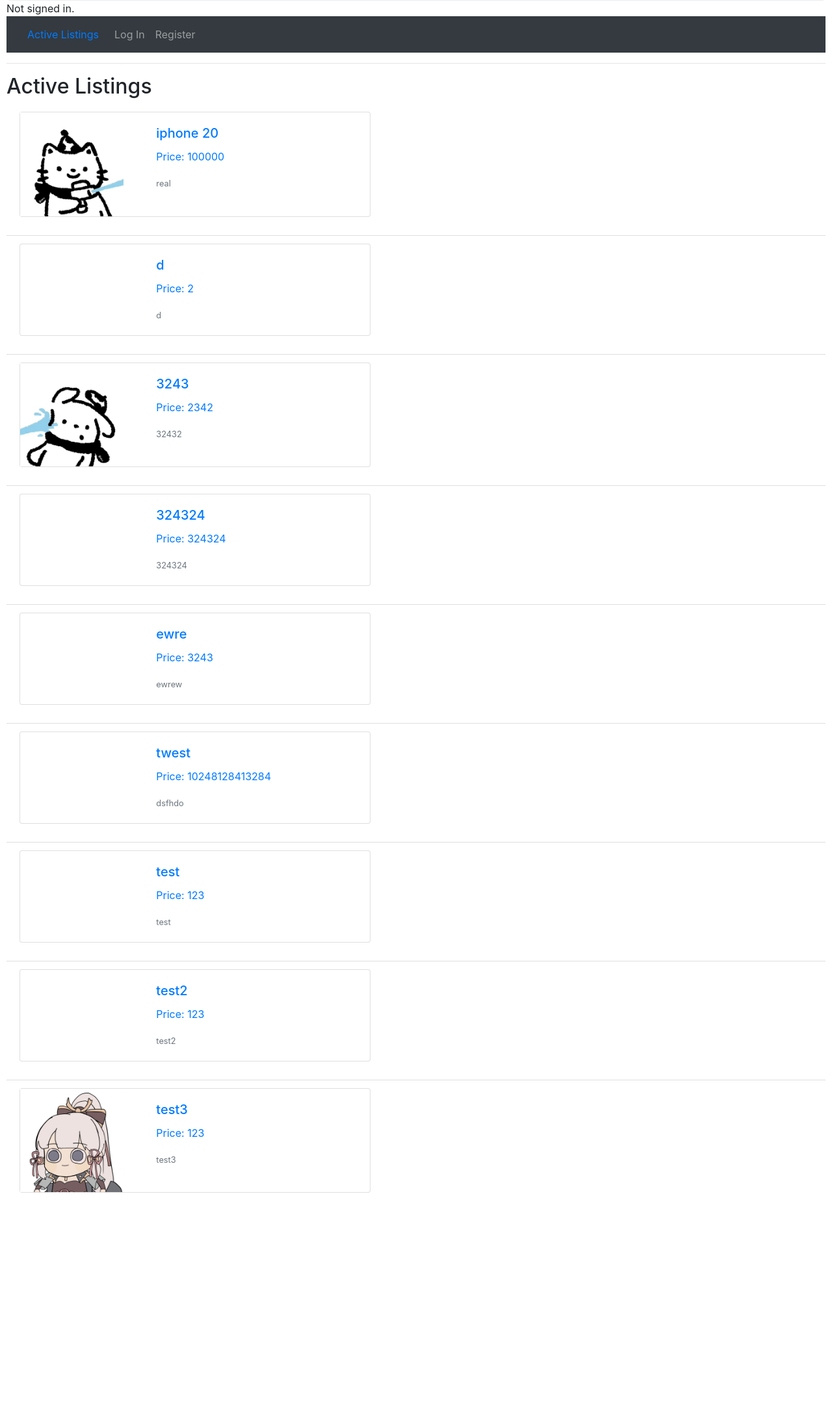
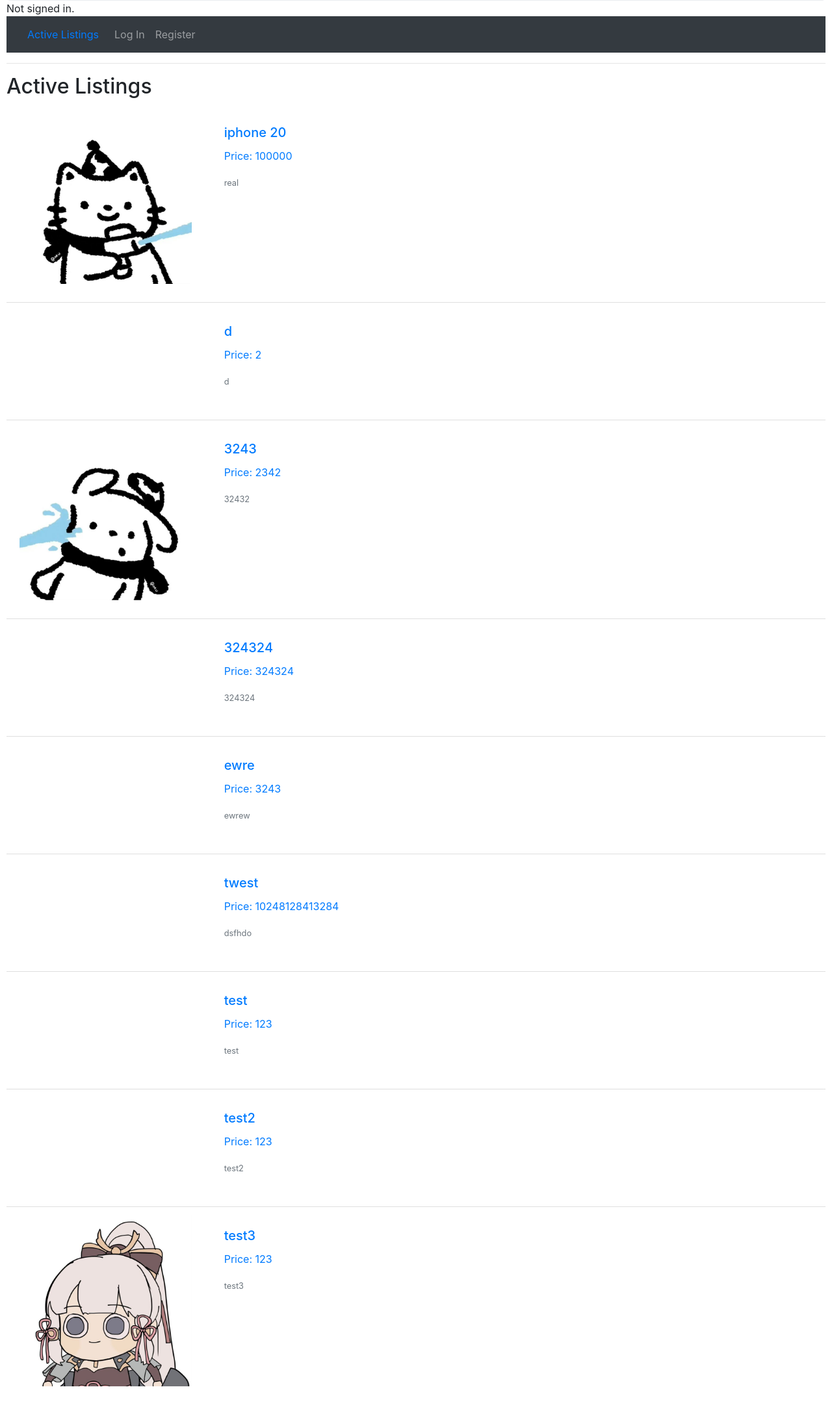
Before and after one commit to Dani3lx/AuctionBay, a Django app: page / in a window 1280 px wide. Shown: the part 193-2365 px from the top of the page at 65% size. Before the commit the page ends 2029 px from the top, so only its background shows below. Run offline with Django 3.2, Linux system fonts and the light colour scheme; data comes from the database, SQL or seed files in the repository; some libraries are stand-ins or nearby versions.

Commit message:
Modified aesthetic of index page

```diff
--- a/auctions/templates/auctions/index.html
+++ b/auctions/templates/auctions/index.html
@@ -10,7 +10,7 @@
         {% for listing in listings %}
         <li class="list-group-item">
             <a href="{% url 'details' listing.listing_name %}">
-                <div class="card mb-3" style="max-width: 540px;">
+                <div class="card mb-3" style="max-width: 70%; border: none;">
                     <div class="row g-0">
                       <div class="col-md-4">
                         {% if listing.picture %}
```
